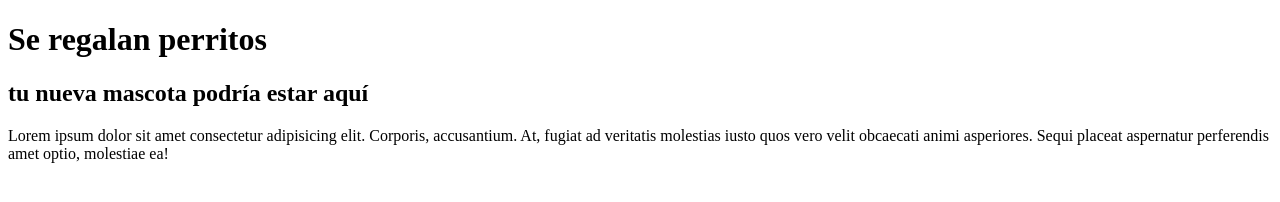
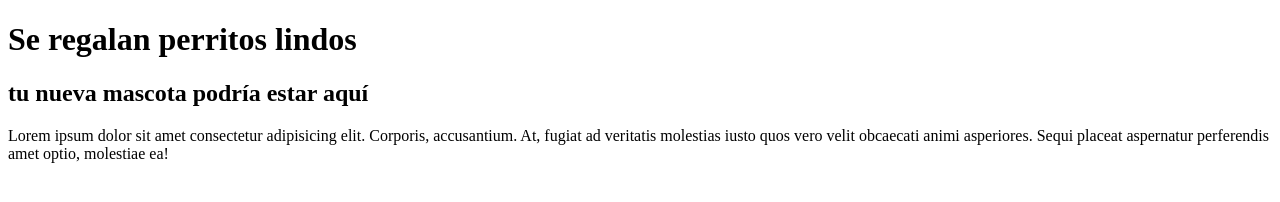
Before and after one commit to macalister0109/practica01, a plain HTML site: page index.html in a window 1280 px wide. Drawn offline with Linux system fonts and the light colour scheme.

Commit message:
cambio 3

```diff
--- a/index.html
+++ b/index.html
@@ -6,7 +6,7 @@
     <title>Mi primera chamba con git y github</title>
   </head>
   <body>
-    <h1>Se regalan perritos</h1>
+    <h1>Se regalan perritos lindos</h1>
     <section>
       <h2>tu nueva mascota podría estar aquí</h2>
       <p>
```
